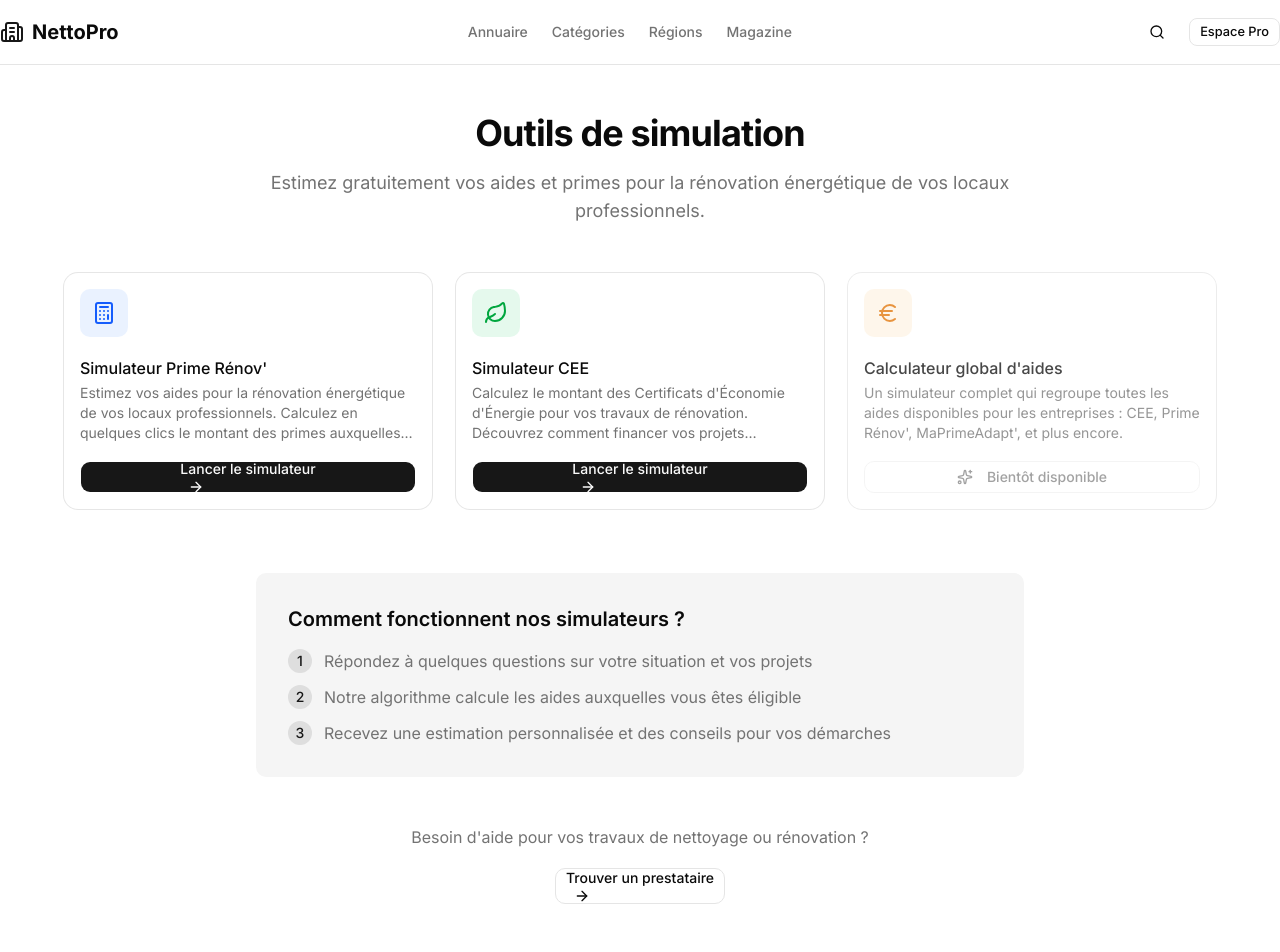
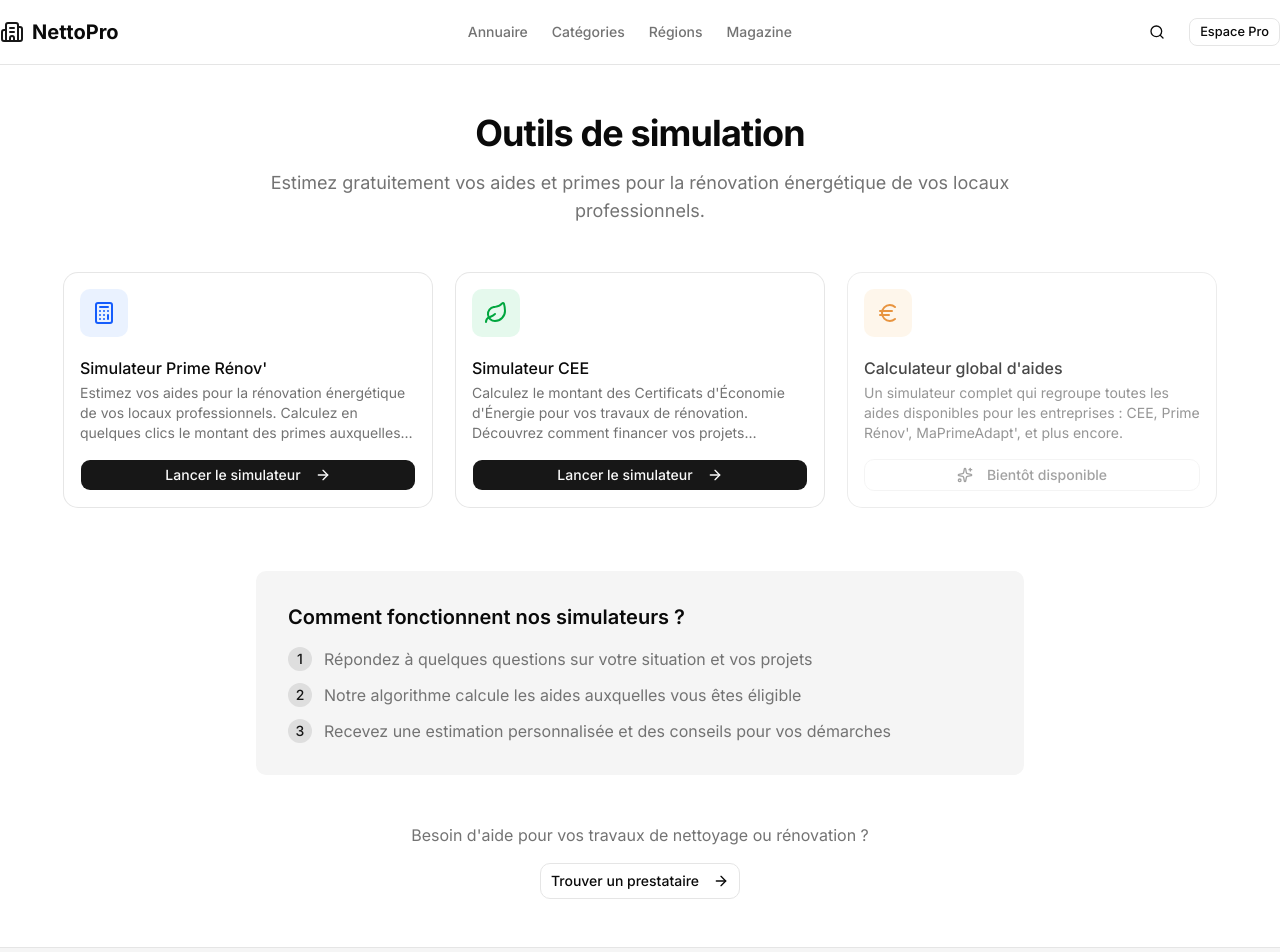
Before and after one commit to Arcturian42/nettopro, a Next.js app: page /outils in a window 1280 px wide. Shown: the top 952 px of the page. Built offline with nearby package versions, Linux system fonts and the light colour scheme.

Commit message:
fix: remove asChild from Button in outils page

```diff
--- a/app/outils/page.tsx
+++ b/app/outils/page.tsx
@@ -70,12 +70,12 @@ export default function OutilsPage() {
               </CardHeader>
               <CardContent className="mt-auto">
                 {tool.available ? (
-                  <Button asChild className="w-full">
-                    <Link href={tool.href}>
+                  <Link href={tool.href} className="w-full">
+                    <Button className="w-full">
                       Lancer le simulateur
                       <ArrowRight className="ml-2 h-4 w-4" />
-                    </Link>
-                  </Button>
+                    </Button>
+                  </Link>
                 ) : (
                   <Button disabled className="w-full" variant="outline">
                     <Sparkles className="mr-2 h-4 w-4" />
@@ -116,12 +116,12 @@ export default function OutilsPage() {
         <p className="text-muted-foreground mb-4">
           Besoin d&apos;aide pour vos travaux de nettoyage ou rénovation ?
         </p>
-        <Button asChild variant="outline" size="lg">
-          <Link href="/annuaire">
+        <Link href="/annuaire">
+          <Button variant="outline" size="lg">
             Trouver un prestataire
             <ArrowRight className="ml-2 h-4 w-4" />
-          </Link>
-        </Button>
+          </Button>
+        </Link>
       </div>
     </div>
   );
```
